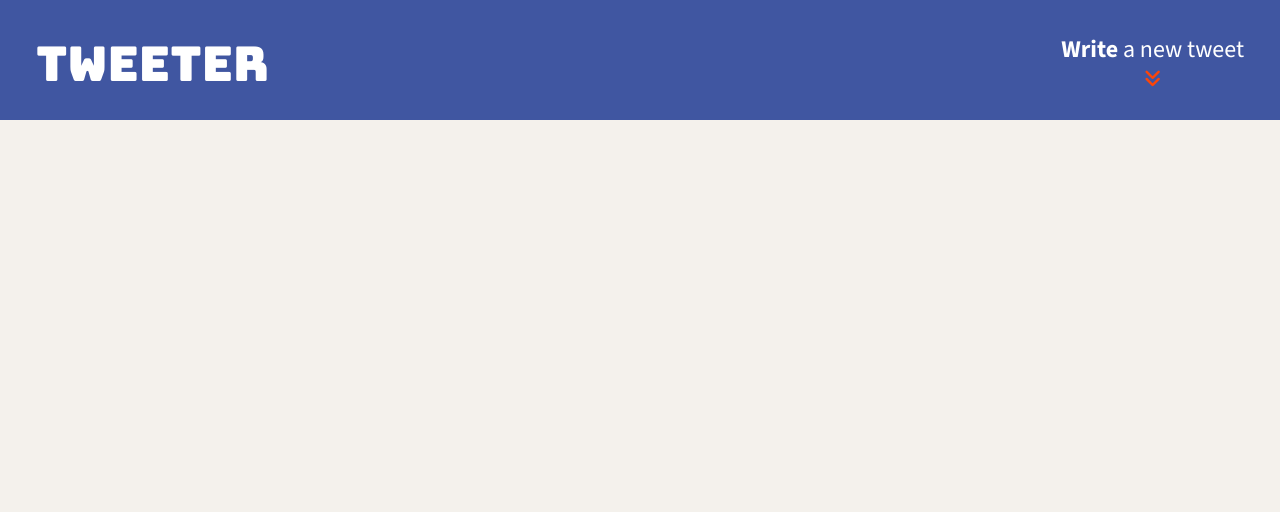
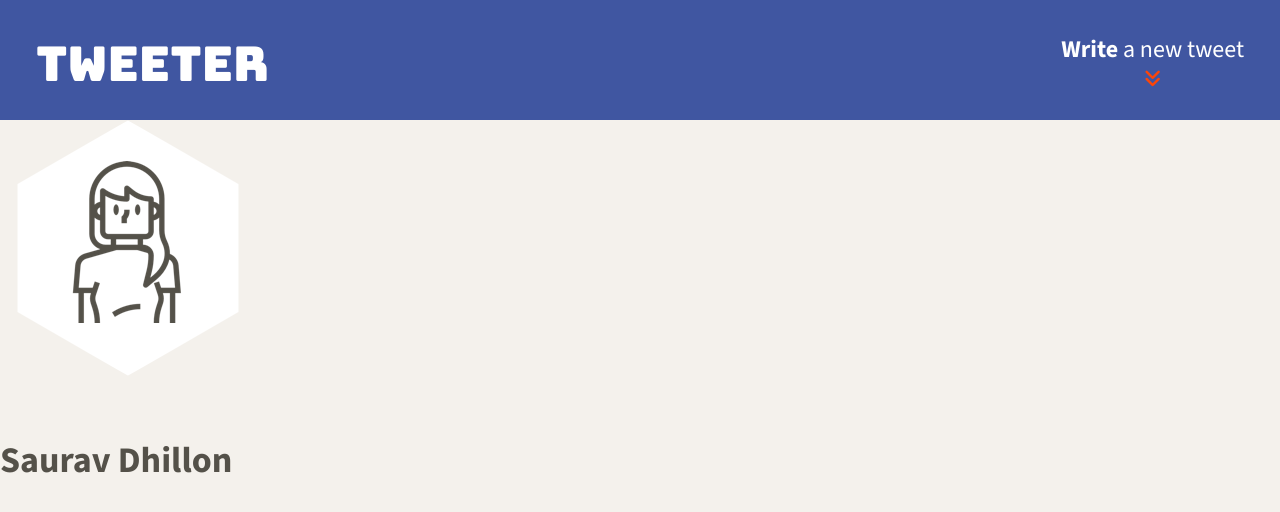
Before and after one commit to SauravDhillon/tweeter, a website: page public/index.html in a window 1280 px wide. Drawn offline with nearby package versions, Linux system fonts and the light colour scheme.

Commit message:
Added header element to hold avatar and name

```diff
--- a/public/index.html
+++ b/public/index.html
@@ -17,6 +17,7 @@
     <!-- App CSS -->
     <link rel="stylesheet" href="/styles/layout.css" type="text/css" />
     <link rel="stylesheet" href="/styles/nav.css" type="text/css" />
+    <link rel="stylesheet" href="/styles/header.css" type="text/css" />
 
     <!-- External JS -->
     <script src="https://ajax.googleapis.com/ajax/libs/jquery/3.4.1/jquery.min.js"></script>
@@ -35,6 +36,16 @@
       </div>
     </nav>
 
+    <header>
+      <div class="avatar">
+        <img src="/images/profile-hex.png">
+      </div>
+      <br>
+      <div class="user">
+        <h2><b>Saurav</b> Dhillon</h2>
+      </div>
+    </header>
+
     <!-- Page-specific (main) content here -->
     <main class="container"></main>
   </body>
```
